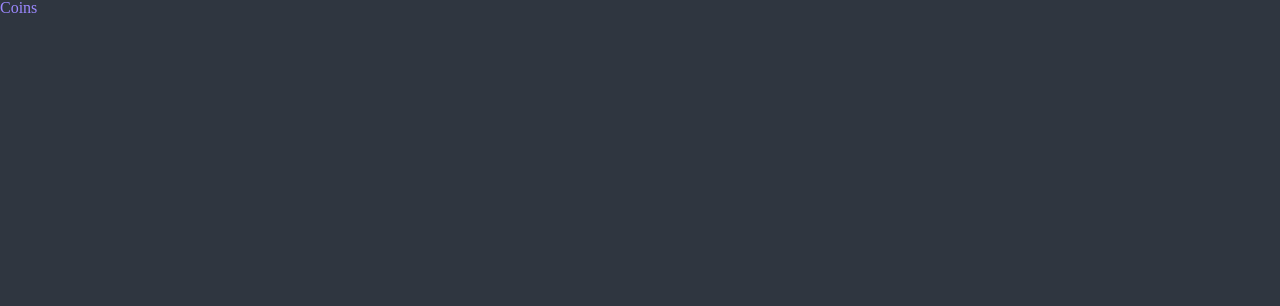
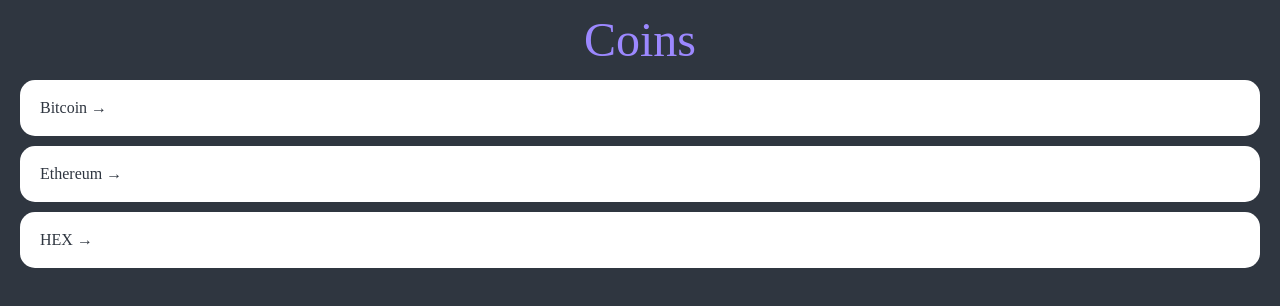
Before and after one commit to matajeu/hand-coin, a React (Create React App) app: page / in a window 1280 px wide. Shown: the top 306 px of the page. Built offline with nearby package versions, Linux system fonts and the light colour scheme.

Commit message:
메인 화면 구성

```diff
--- a/src/pages/Coins.tsx
+++ b/src/pages/Coins.tsx
@@ -1,11 +1,86 @@
 import styled from "styled-components";
+import { Link } from "react-router-dom";
+
+const Container = styled.div`
+  padding: 0 20px;
+`;
+
+const Header = styled.header`
+  height: 10vh;
+  display: flex;
+  justify-content: center;
+  align-items: center;
+`;
+
+const CoinsList = styled.ul``;
+
+const Coin = styled.li`
+  background-color: white;
+  color: ${(props) => props.theme.bgColor};
+  border-radius: 15px;
+  margin-bottom: 10px;
+  a {
+    padding: 20px;
+    transition: color 0.2s ease-in-out;
+    display: block;
+  }
+  &:hover {
+    a {
+      color: ${(props) => props.theme.accentColor};
+    }
+  }
+`;
 
 const Title = styled.h1`
+  font-size: 48px;
   color: ${(props) => props.theme.accentColor};
 `;
 
+const coins = [
+  {
+    id: "btc-bitcoin",
+    name: "Bitcoin",
+    symbol: "BTC",
+    rank: 1,
+    is_new: false,
+    is_active: true,
+    type: "coin",
+  },
+  {
+    id: "eth-ethereum",
+    name: "Ethereum",
+    symbol: "ETH",
+    rank: 2,
+    is_new: false,
+    is_active: true,
+    type: "coin",
+  },
+  {
+    id: "hex-hex",
+    name: "HEX",
+    symbol: "HEX",
+    rank: 3,
+    is_new: false,
+    is_active: true,
+    type: "token",
+  },
+];
+
 const Coins = () => {
-  return <Title>Coins</Title>;
+  return (
+    <Container>
+      <Header>
+        <Title>Coins</Title>
+      </Header>
+      <CoinsList>
+        {coins.map((coin) => (
+          <Coin key={coin.id}>
+            <Link to={`/${coin.id}`}>{coin.name} &rarr;</Link>
+          </Coin>
+        ))}
+      </CoinsList>
+    </Container>
+  );
 };
 
 export default Coins;
```
